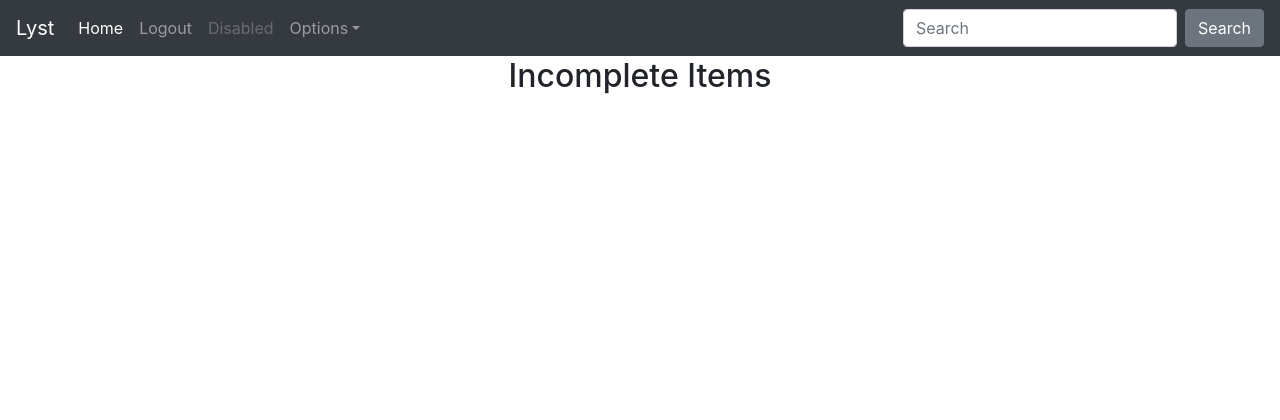
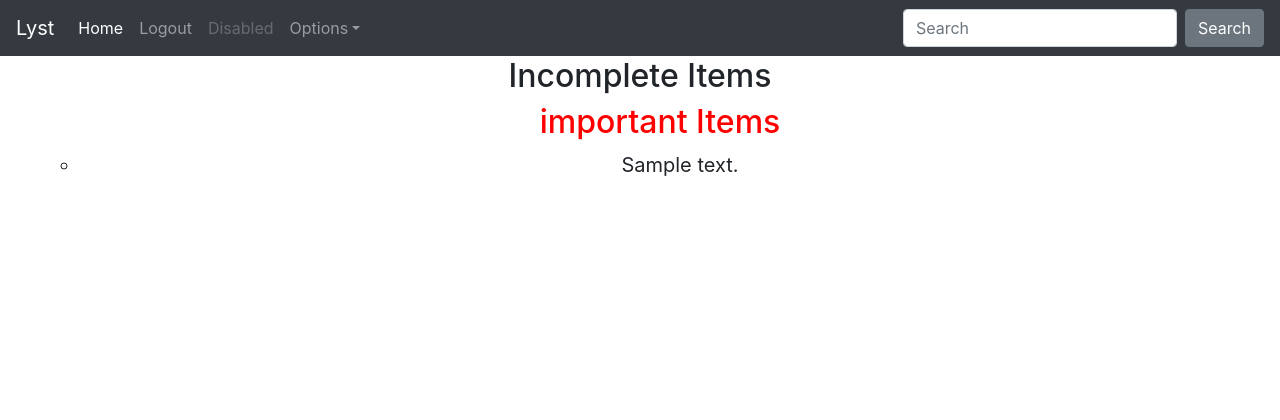
Before and after one commit to michaelyw1996/Lyst2, a Flask app: page /viewlist in a window 1280 px wide. Shown: the top 420 px of the page. Run offline with Flask 2, Linux system fonts and the light colour scheme; tables that the repository leaves empty hold one stand-in row (values such as "Sample post"); some libraries are stand-ins or nearby versions.

Commit message:
Add files via upload
CreateList and Viewlist are now separate

```diff
--- a/Lyst compress/app/routes.py
+++ b/Lyst compress/app/routes.py
@@ -64,7 +64,7 @@
         red = request.form.get('red')
         important = Todo.query.filter_by(importantItem = True).all()
 
-        return render_template('createlist.html', title='Create Lyst', form=form, todos=todos, red = red, important= important)
+        return render_template('createlist.html', title='Create Lyst', form=form, todos=todos, red = red, important = important)
 
 
 @app.route('/Lindex')
@@ -85,7 +85,9 @@
 @app.route('/viewlist')
 def viewlist():
     todos = Todo.query.filter_by(complete=False).all()
-    return render_template('viewlist.html', title='View Lyst', todos=todos)
+    important = Todo.query.filter_by(importantItem = True).all()
+    red = request.form.get('red')
+    return render_template('viewlist.html', title='View Lyst', todos=todos, important = important, red = red)
 
 
 @app.route('/complete/<id>')
@@ -94,7 +96,7 @@
     todo.complete = True
     todo.importantItem = False
     db.session.commit()
-    return redirect(url_for('createlist'))
+    return redirect(url_for('viewlist'))
 
 
 @app.route('/important/<id>')
@@ -102,7 +104,7 @@
     todo = Todo.query.filter_by(id=int(id)).first()
     todo.importantItem = True
     db.session.commit()
-    return redirect(url_for('createlist'))
+    return redirect(url_for('viewlist'))
 
 
 @app.route('/view_complete/<id>')
--- a/Lyst compress/app/templates/createlist.html
+++ b/Lyst compress/app/templates/createlist.html
@@ -32,7 +32,7 @@
 
 </form>
 
-        <h2> Incomplete Items </h2>
+      <!--  <h2> Incomplete Items </h2>
         <ul>
             {% for todo in todos %}
 
@@ -61,7 +61,7 @@
                         {% endfor %}
                 </ul>
 
-        </ul>
+        </ul> -->
 
 
 
--- a/Lyst compress/app/templates/viewlist.html
+++ b/Lyst compress/app/templates/viewlist.html
@@ -1,18 +1,36 @@
 {% extends "base.html" %}
 {% block content %}
-            <div>
+</form>
+
         <h2> Incomplete Items </h2>
         <ul>
             {% for todo in todos %}
-            <li style="font-size: 15pt">{{ todo.text }} <form action = "{{ url_for('view_complete', id = todo.id) }}" >
+
+            <li  style="font-size: 15pt, ">{{ todo.text }} <form action = "{{ url_for('complete', id = todo.id) }}" >
                 </li>
 
-                <button class="btn btn-lg btn-primary" type="submit">Done</button>
-            </form>
+                <button class="btn btn-sm btn-primary" type="submit">Done</button>
+                </form>
+               <form action="{{ url_for('important', id = todo.id) }}">
+                <button class="btn btn-sm btn-secondary" id="btn-important" type="submit">Important</button>
+                </form>
+
+
+
+
                 <break></break>
             {% endfor %}
 
+
+            <h2 style=" color: red"> important Items </h2>
+                <ul>
+                    {% for todo in important %}
+                    <li  style="font-size: 15pt">
+                        {{ todo.text }}
+                    </li>
+                        {% endfor %}
+                </ul>
+
         </ul>
 
-        </div>
 {% endblock %}
```
Also changed, not shown: Lyst compress/app.db.
